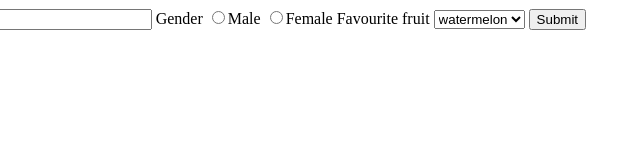
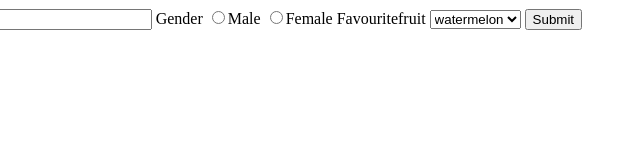
Before and after one commit to Ritwika643/codingal, a plain HTML site: page lesson6/index.html in a window 1280 px wide. Shown: the full height of the page, 277-917 px from the left. Drawn offline with Linux system fonts and the light colour scheme.

```diff
--- a/lesson6/index.html
+++ b/lesson6/index.html
@@ -17,8 +17,8 @@
         <input type="radio" name="gender" value="male">Male
         <input type="radio" name="gender" value="female">Female
 
-        <label for="favourite fruit">Favourite fruit</label>
-        <select name="favourite fruit">
+        <label for="favouritefruit">Favouritefruit</label>
+        <select name="favouritefruit">
             <option value="watermelon">watermelon</option>
             <option value="banana">banana</option>
             <option value="guava">guava</option>
```
